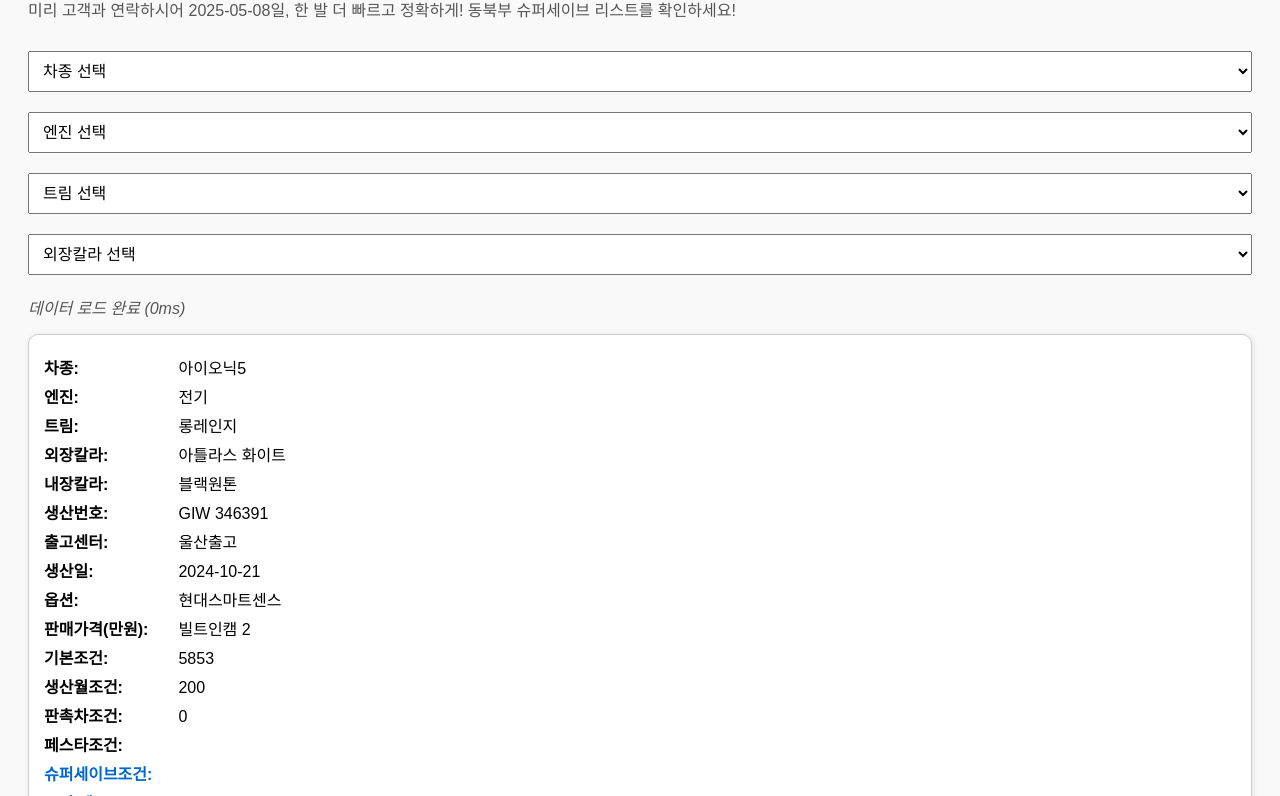
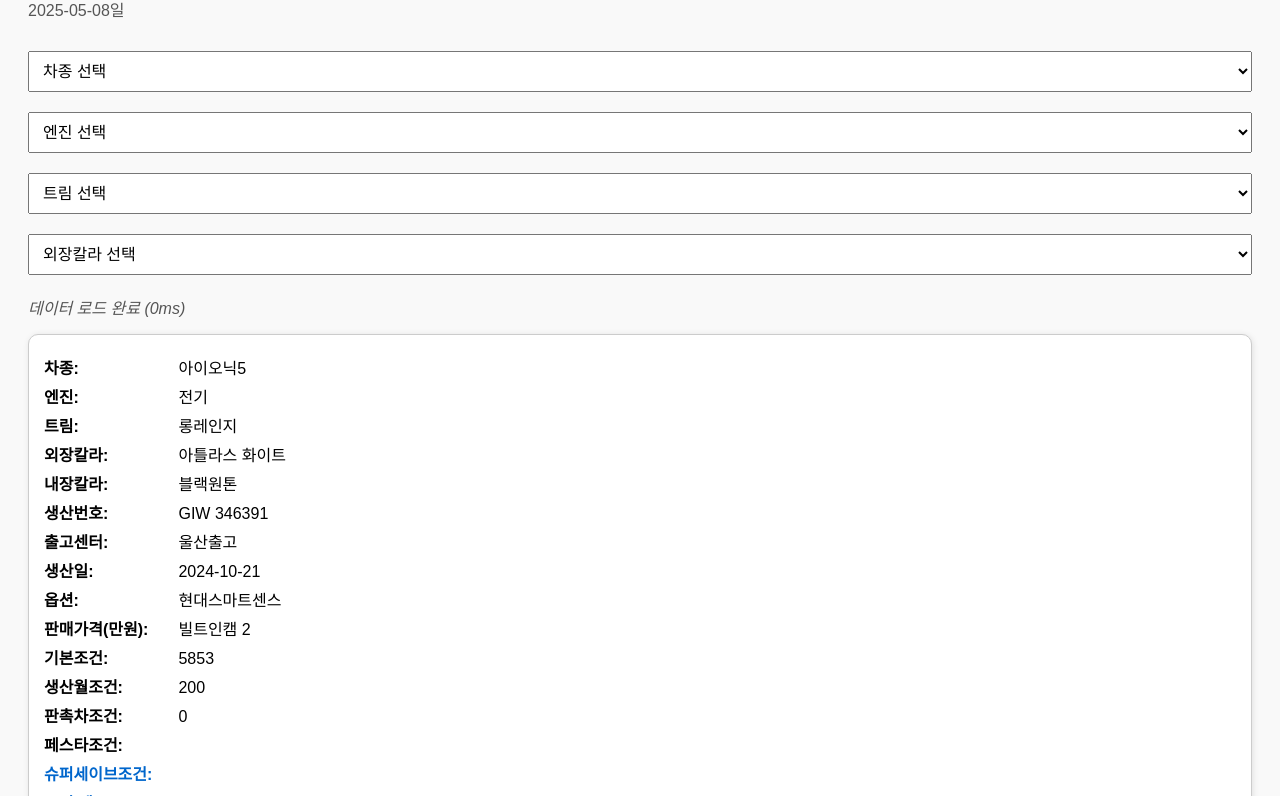
Before and after one commit to baekenough/hyundai-car, a website: page index.html in a window 1280 px wide. Shown: the part 91-887 px from the top of the page. Drawn offline with Linux system fonts and the light colour scheme.

Commit message:
Update index.html

```diff
--- a/index.html
+++ b/index.html
@@ -151,8 +151,7 @@
       </button>
     </div>
     <p class="subtitle">
-      미리 고객과 연락하시어 <span id="currentDate"></span>일, 한 발 더 빠르고
-      정확하게! 동북부 슈퍼세이브 리스트를 확인하세요!
+      <span id="currentDate"></span>일
     </p>
 
     <div class="filters">
```
